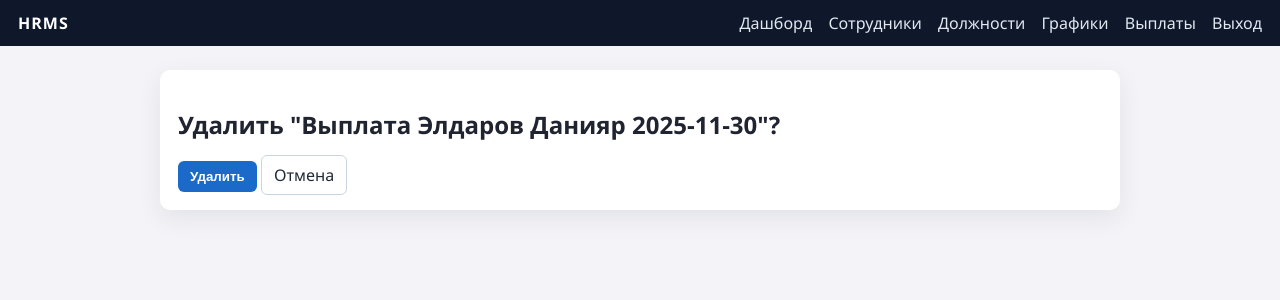
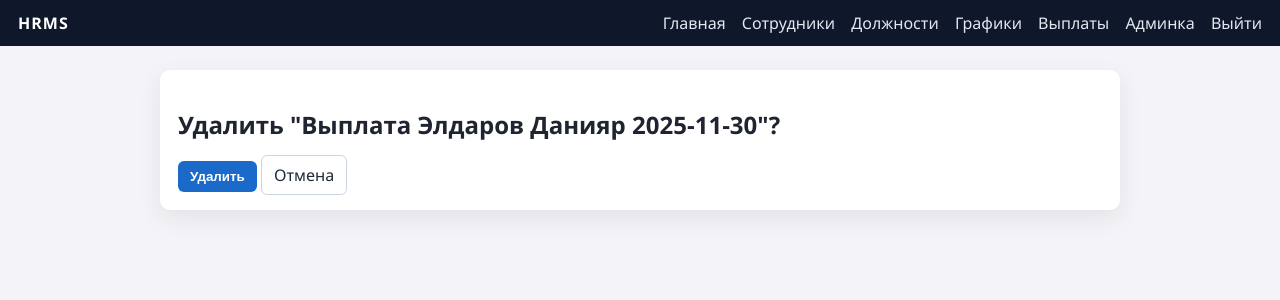
Before and after one commit to Eldar37/Project-3.1, a Django app: page /payrolls/1/delete/ in a window 1280 px wide. Shown: the top 300 px of the page. Run offline with Django 5.2, Linux system fonts and the light colour scheme; a user stored in the database is signed in; data comes from the database, SQL or seed files in the repository.

Commit message:
Update base layout and navigation

```diff
--- a/templates/base.html
+++ b/templates/base.html
@@ -3,7 +3,7 @@
 <html lang="ru">
 <head>
     <meta charset="UTF-8">
-    <title>Учет сотрудников</title>
+    <title>HRMS — управление персоналом</title>
     <link rel="stylesheet" href="{% static 'css/styles.css' %}">
 </head>
 <body>
@@ -11,12 +11,15 @@
         <div class="brand">HRMS</div>
         <nav>
             {% if user.is_authenticated %}
-            <a href="{% url 'dashboard' %}">Дашборд</a>
+            <a href="{% url 'dashboard' %}">Главная</a>
             <a href="{% url 'employees' %}">Сотрудники</a>
             <a href="{% url 'positions' %}">Должности</a>
             <a href="{% url 'schedules' %}">Графики</a>
             <a href="{% url 'payrolls' %}">Выплаты</a>
-            <a href="{% url 'logout' %}">Выход</a>
+            {% if user.is_staff %}
+            <a href="{% url 'admin:index' %}">Админка</a>
+            {% endif %}
+            <a href="{% url 'logout' %}">Выйти</a>
             {% else %}
             <a href="{% url 'login' %}">Войти</a>
             {% endif %}
```
